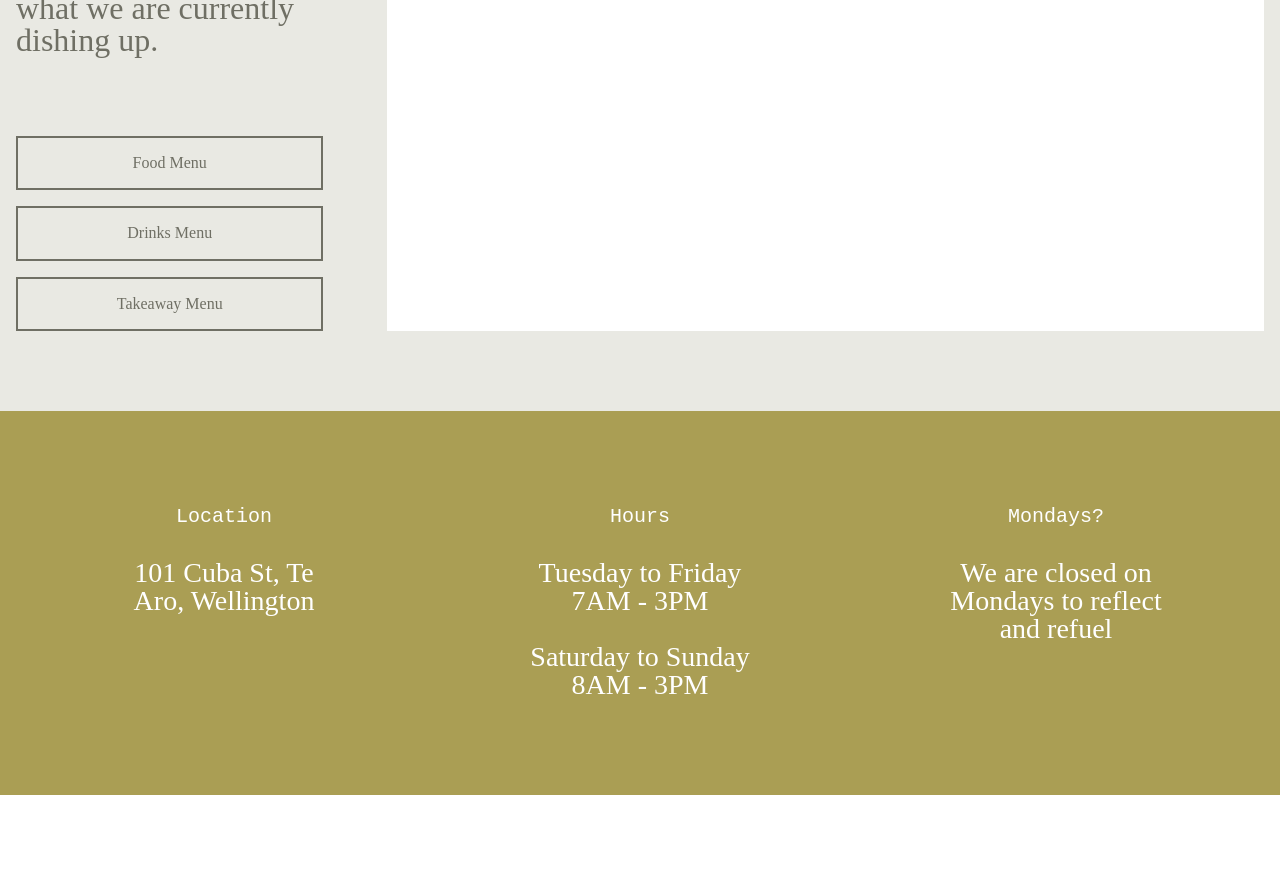
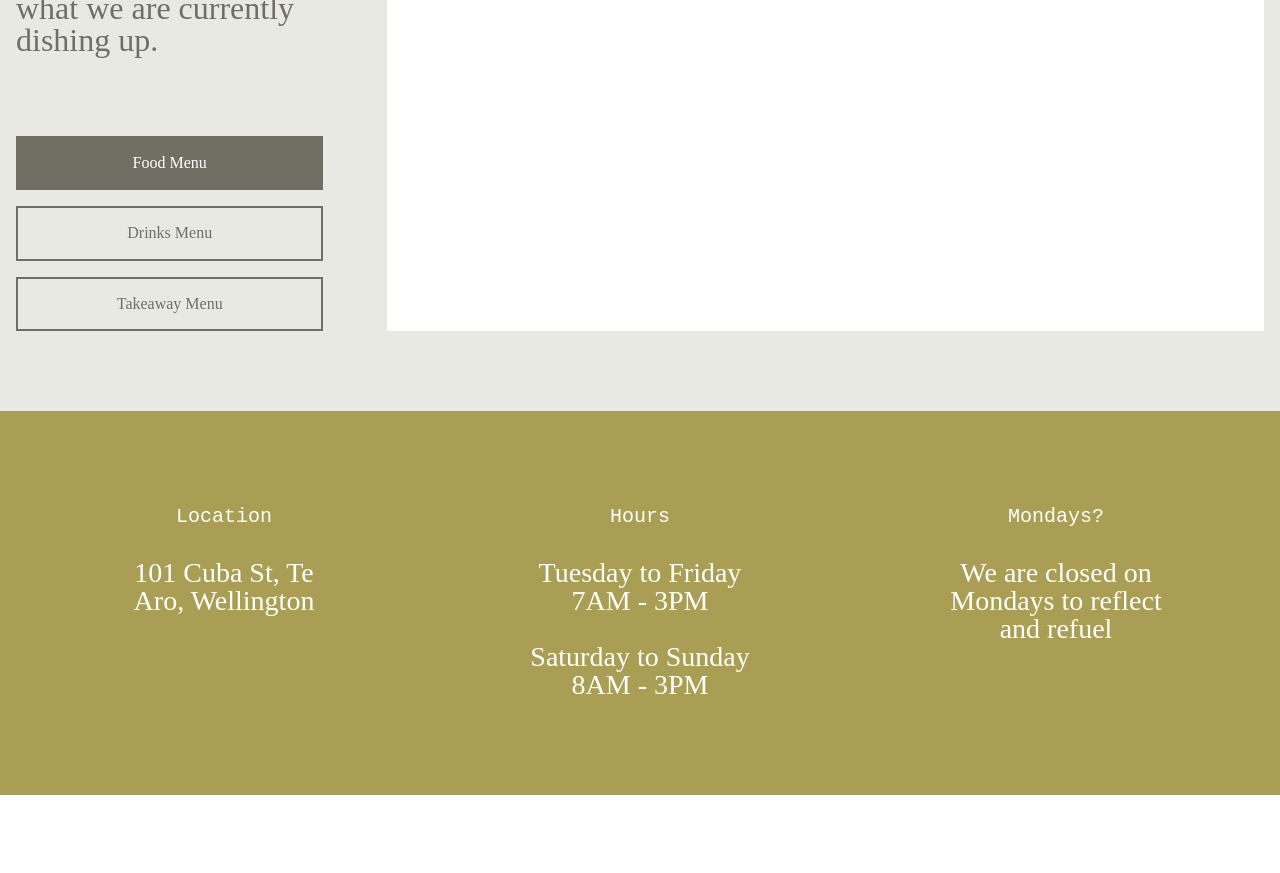
Before and after one commit to Leladatan/Latte-Cafe, a React (Vite) app: page / in a window 1280 px wide. Shown: the part 1540-2413 px from the top of the page. Built offline with nearby package versions, Linux system fonts and the light colour scheme; a web font is replaced by a local one.

Commit message:
fix btn(

```diff
--- a/src/Components/Header/Header.tsx
+++ b/src/Components/Header/Header.tsx
@@ -1,7 +1,6 @@
 import Nav from './HeaderComponents/Nav';
 import Logo from './HeaderComponents/Logo';
 import Social from './HeaderComponents/Social';
-import BurgerMenu from "./HeaderComponents/BurgerMenu";
 import styles from '../../Styles/index.module.scss';
 
 export default function Header() {
@@ -12,7 +11,6 @@ export default function Header() {
                     <Nav/>
                     <Logo title="Latte Cafe"/>
                     <Social/>
-                    <BurgerMenu/>
                 </div>
             </div>
         </header>
--- a/src/Components/Header/HeaderComponents/NavItem.tsx
+++ b/src/Components/Header/HeaderComponents/NavItem.tsx
@@ -7,7 +7,7 @@ interface INavItemProps {
 
 export default function NavItem(props: INavItemProps) {
     return (
-        <li className="header__list_item">
+        <li className={styles.header__list_item}>
             <a href={props.item.link} className={styles.header__list_link}>{props.item.title}</a>
         </li>
     )
--- a/src/Components/Main/Menu/BtnItem.tsx
+++ b/src/Components/Main/Menu/BtnItem.tsx
@@ -9,22 +9,17 @@ interface IBtnItemProps {
 
 export default function BtnItem(props: IBtnItemProps) {
 
+    const [btnChange, setBtnChange] = useState(props.item.isActive)
 
-    const [btnChange, setBtnChange] = useState(false)
+    props.item.isActive = btnChange
+
 
     const btnClassTrue = classNames(` ${styles.btn__light_active}`)
     const btnClassesFalse = classNames(`${styles.btn__light}`)
     return (
-        // <label className={styles.radio}>
-        //     <input type="radio" id={props.item.id} name="btn" className={styles.radiomem}/>
-        //     <span
-        //         className={props.item.isActive ? btnClassTrue : btnClassesFalse}>
-        //         {props.item.title}
-        //     </span>
-        // </label>
         <button
-            onClick={() => setBtnChange(!btnChange)}
-            className={btnChange ? btnClassTrue : btnClassesFalse}>
+            onClick={() => setBtnChange(prevState => !prevState)}
+            className={props.item.isActive ? btnClassTrue : btnClassesFalse}>
             {props.item.title}
         </button>
     )
--- a/src/Components/Main/Menu/Menu.tsx
+++ b/src/Components/Main/Menu/Menu.tsx
@@ -15,14 +15,17 @@ export default function Menu(props: IMenu) {
         {
             id: "Food",
             title: "Food Menu",
+            isActive: true,
         },
         {
             id: "Drinks",
             title: "Drinks Menu",
+            isActive: false,
         },
         {
             id: "Takeaway",
             title: "Takeaway Menu",
+            isActive: false,
         },
     ]
 
--- a/src/Interfaces/IBtnChange.ts
+++ b/src/Interfaces/IBtnChange.ts
@@ -1,5 +1,5 @@
 export interface IBtnChange {
     id: string
     title: string
-    // isActive: boolean
+    isActive: boolean
 }
```
Also changed, not shown: src/Components/Header/HeaderComponents/BurgerMenu.tsx (deleted, +0 -11 lines).
